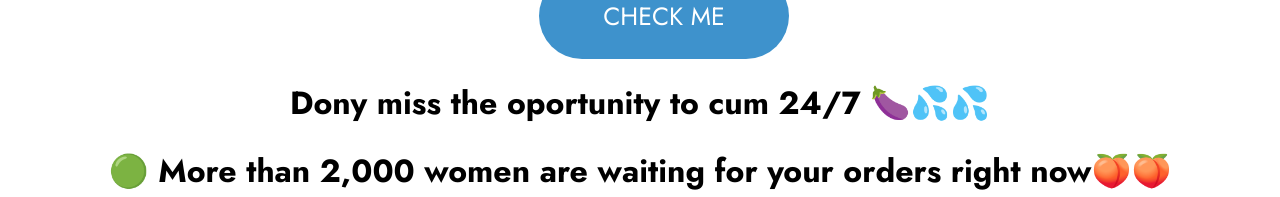
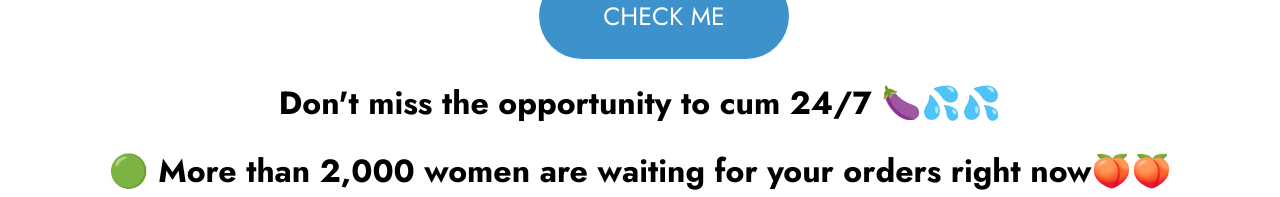
Before and after one commit to alefazaxdd/infinitycams, a plain HTML site: page index.html in a window 1280 px wide. Shown: the part 628-825 px from the top of the page. Drawn offline with Linux system fonts and the light colour scheme.

Commit message:
Update index.html

```diff
--- a/index.html
+++ b/index.html
@@ -37,7 +37,7 @@
                 <a class="button yellow" href="https://t.acam-2.com/286879/8798/0?bo=2779,2778,2777,2776,2775&po=6533">CHECK ME</a>
             </div>
         </div>
-        <h1>Dony miss the oportunity to cum 24/7 🍆💦💦</h1>
+        <h1>Don't miss the opportunity to cum 24/7 🍆💦💦</h1>
         <h1>🟢 More than 2,000 women are waiting for your orders right now🍑🍑</h1>
         <h1 class="arrows">⬇️⬇️⬇️⬇️⬇️</h1>
         <a href="https://t.acam-2.com/286879/8801/0?bo=2779,2778,2777,2776,2775&po=6533" class="button end blue">LET'S CUM 🍆💦</a>
```
